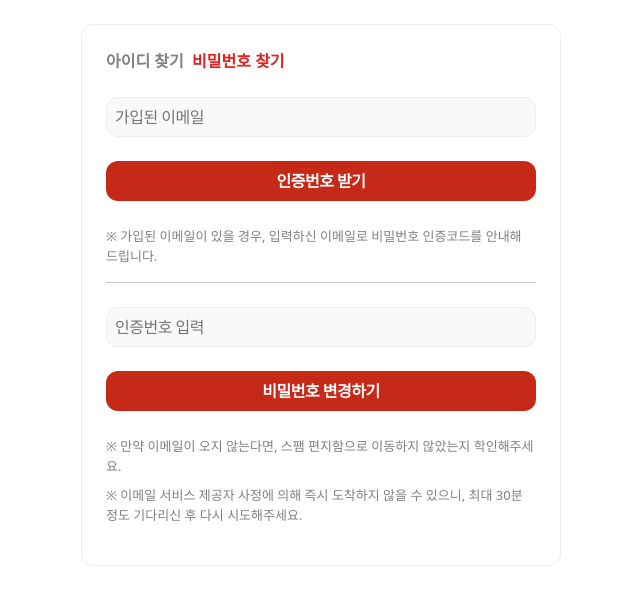
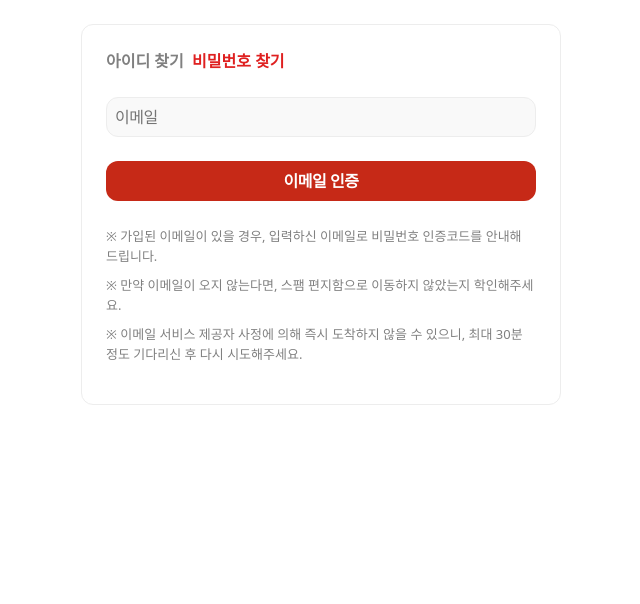
Before and after one commit to minseokiim/everyHansung_Front, a React (Create React App) app: page /forgot/password/userid in a window 1280 px wide. Shown: the top 604 px of the page, without its empty margins (319-959 px from the left). Built offline with nearby package versions, Linux system fonts and the light colour scheme.

Commit message:
비밀번호 찾기 이메일 인증 코드 구현

```diff
--- a/src/App.js
+++ b/src/App.js
@@ -24,7 +24,7 @@ import MessagePage from "./page/messagePage/MessagePage";
 
 import FindIdPage from "./page/signupPage/FindIdPage";
 import FindPwPage from "./page/signupPage/FindPwPage";
-import FindPwPage2 from "./page/signupPage/FindPwPage2";
+import EmailAuthPage from "./page/signupPage/EmailAuthPage";
 import HowToUsePage from "./page/myPage/CommunityPage/HowToUsePage";
 
 import { BrowserRouter as Router, Routes, Route } from "react-router-dom";
@@ -227,7 +227,7 @@ const App = () => {
 
         <Route path="/forgot" element={<FindIdPage />}></Route>
         <Route path="/forgot/password" element={<FindPwPage />}></Route>
-        <Route path="/forgot/password/userid" element={<FindPwPage2 />}></Route>
+        <Route path="/forgot/password/userid" element={<EmailAuthPage />}></Route>
 
         <Route path="/my/password" element={<ChangePwPage />} />
         <Route path="/my/nickname" element={<ChangeNickPage />} />
--- /dev/null
+++ b/src/page/signupPage/EmailAuthPage.js
@@ -0,0 +1,121 @@
+import { useState } from "react";
+import axios from "axios";
+import "./SignUpPage.css";
+import emailjs from "emailjs-com";
+import { useNavigate } from "react-router-dom";
+
+const EmailAuthPage = () => {
+  const [email, setEmail] = useState("");
+  const [verificationCode, setVerificationCode] = useState("");
+  const [inputVerificationCode, setInputVerificationCode] = useState("");
+  const [isVerificationCodeSent, setIsVerificationCodeSent] = useState(false);
+  const move = useNavigate();
+
+  const sendEmail = async () => {
+    const generatedCode = Math.floor(100000 + Math.random() * 900000); // 6자리 인증 코드 생성
+    setVerificationCode(generatedCode);
+
+    try {
+      const templateParams = {
+        email,
+        verificationCode: generatedCode,
+      };
+      await emailjs.send(
+        "service_ogh6vg4",
+        "template_r6z03sd",
+        templateParams,
+        "KUYn7pjZiQPRaff54"
+      );
+      alert("인증코드 이메일로 전송되었습니다.");
+      setIsVerificationCodeSent(true);
+    } catch (error) {
+      alert("인증코드 이메일로 전송을 실패했습니다.");
+    }
+  };
+
+  const onSubmit = async (e) => {
+    e.preventDefault();
+    if (isVerificationCodeSent) {
+      if (inputVerificationCode === verificationCode.toString()) {
+        alert("인증 번호가 확인되었습니다.");
+        move("/forgot/password/identity/result");
+      } else {
+        alert("인증 번호가 일치하지 않습니다.");
+      }
+    } else {
+      sendEmail();
+    }
+  };
+
+  return (
+    <div id="register-container">
+      <div className="">
+        <div className="mb-3 ">
+          <strong
+            className="notimportant cursor-pointer"
+            onClick={(e) => {
+              e.preventDefault();
+              move("/forgot");
+            }}
+          >
+            아이디 찾기
+          </strong>
+          &nbsp;&nbsp;
+          <strong className="important cursor-pointer">비밀번호 찾기</strong>
+          <div className="input">
+            <input
+              type="text"
+              value={email}
+              onChange={(e) => {
+                setEmail(e.target.value);
+              }}
+              placeholder="이메일"
+            ></input>
+          </div>
+          {isVerificationCodeSent && (
+            <div className="input">
+              <input
+                type="text"
+                value={inputVerificationCode}
+                onChange={(e) => {
+                  setInputVerificationCode(e.target.value);
+                }}
+                placeholder="인증 번호"
+              ></input>
+            </div>
+          )}
+
+          <div className="input">
+            <button
+              className="lec-button mb-3"
+              type="submit"
+              onClick={onSubmit}
+            >
+              {isVerificationCodeSent ? "인증 번호 확인" : "이메일 인증"}
+            </button>
+          </div>
+
+          <div className="grey">
+            <div className="text">
+              ※ 가입된 이메일이 있을 경우, 입력하신 이메일로 비밀번호
+              인증코드를 안내해 드립니다.
+            </div>
+
+            <div className="text">
+              ※ 만약 이메일이 오지 않는다면, 스팸 편지함으로 이동하지
+              않았는지 학인해주세요.
+            </div>
+
+            <div className="text">
+              ※ 이메일 서비스 제공자 사정에 의해 즉시 도착하지 않을 수
+              있으니, 최대 30분 정도 기다리신 후 다시 시도해주세요.
+            </div>
+          </div>
+
+        </div>
+      </div>
+    </div>
+  );
+};
+
+export default EmailAuthPage;
--- a/src/page/signupPage/FindPwPage.js
+++ b/src/page/signupPage/FindPwPage.js
@@ -1,12 +1,27 @@
 import { useState } from "react";
 import axios from "axios";
 import "./SignUpPage.css";
-import emailjs from "emailjs-com";
 import { useNavigate } from "react-router-dom";
 
 const FindPwPage = () => {
   const [studentId, setStudentId] = useState("");
   const move = useNavigate();
+
+  const onSubmit = async (e) => {
+    e.preventDefault();
+    try {
+      const response = await axios.get(`http://localhost:8080/members/${studentId}`);
+      console.log(response);
+
+      if (response && response.data !== null) {
+        move("/forgot/password/userid");
+      }
+    } catch (error) {
+      if (error.response && error.response.status === 401) {
+        alert("가입되지 않은 학번입니다.");
+      }
+    }
+  };
 
   return (
     <div id="register-container">
@@ -30,17 +45,14 @@ const FindPwPage = () => {
               onChange={(e) => {
                 setStudentId(e.target.value);
               }}
-              placeholder="가입된 아이디"
+              placeholder="가입된 학번"
             ></input>
           </div>
           <div className="input">
             <button
               className="lec-button mb-3"
               type="submit"
-              onClick={(e) => {
-                e.preventDefault();
-                move("/forgot/password/userid");
-              }}
+              onClick={onSubmit}
             >
               비밀번호 찾기
             </button>
@@ -50,4 +62,5 @@ const FindPwPage = () => {
     </div>
   );
 };
+
 export default FindPwPage;
--- a/src/page/signupPage/FindPwPage2.js
+++ /dev/null
@@ -1,157 +0,0 @@
-import { useState } from "react";
-import axios from "axios";
-import "./SignUpPage.css";
-import emailjs from "emailjs-com";
-import { useNavigate } from "react-router-dom";
-
-const FindPwPage2 = () => {
-  const [email, setEmail] = useState("");
-  const [newPassword, setNewPassword] = useState("");
-  const [verificationCode, setVerificationCode] = useState("");
-  const [message, setMessage] = useState("");
-  const move = useNavigate();
-
-  const sendEmail = async () => {
-    try {
-      const templateParams = {
-        email,
-        verificationCode: Math.floor(100000 + Math.random() * 900000), // 6자리 인증 코드 생성
-      };
-      await emailjs.send(
-        "YOUR_SERVICE_ID",
-        "YOUR_TEMPLATE_ID",
-        templateParams,
-        "YOUR_USER_ID"
-      );
-      setMessage("Verification code sent!");
-    } catch (error) {
-      console.error(error);
-      setMessage("Failed to send verification code.");
-    }
-  };
-
-  const changePassword = async (e) => {
-    try {
-      const response = await axios.get(
-        "http://localhost:8080/forgot/password",
-        {
-          params: { email },
-        }
-      );
-      setMessage("Password changed!");
-    } catch (error) {
-      console.error(error);
-      setMessage("Failed to change password.");
-    }
-  };
-
-  const onSubmit = async (e) => {
-    e.preventDefault();
-    try {
-      const response = await axios.get(
-        "http://localhost:8080/forgot/password",
-        {
-          params: { email },
-        }
-      );
-      const studentId = response.data; // API 응답에 따라 경로를 변경해야 할 수 있습니다.
-      const now = new Date();
-      const time =
-        now.getMonth() +
-        1 +
-        "월 " +
-        now.getDate() +
-        "일 " +
-        now.getHours() +
-        "시 " +
-        now.getMinutes() +
-        "분";
-
-      await sendEmail("KUYn7pjZiQPRaff54", email, time, studentId);
-      alert("비밀번호 변경을 위한 인증번호가 이메일로 전송되었습니다.");
-    } catch (error) {
-      if (error.response && error.response.status === 401) {
-        alert("가입되지 않은 이메일입니다.");
-      }
-    }
-  };
-  return (
-    <div id="register-container">
-      <div className="">
-        <div className="mb-3 ">
-          <strong
-            className="notimportant cursor-pointer"
-            onClick={(e) => {
-              e.preventDefault();
-              move("/forgot");
-            }}
-          >
-            아이디 찾기
-          </strong>
-          &nbsp;&nbsp;
-          <strong className="important cursor-pointer">비밀번호 찾기</strong>
-          <div className="input">
-            <input
-              type="text"
-              value={email}
-              onChange={(e) => {
-                setEmail(e.target.value);
-              }}
-              placeholder="가입된 이메일"
-            ></input>
-          </div>
-          <div className="input">
-            <button
-              className="lec-button mb-3"
-              type="submit"
-              onClick={onSubmit}
-            >
-              인증번호 받기
-            </button>
-            <div className="grey">
-              <div className="text">
-                ※ 가입된 이메일이 있을 경우, 입력하신 이메일로 비밀번호
-                인증코드를 안내해 드립니다.
-              </div>
-            </div>
-            <hr />
-            <div className="input">
-              <input
-                type="text"
-                value={email}
-                onChange={(e) => {
-                  setEmail(e.target.value);
-                }}
-                placeholder="인증번호 입력"
-              ></input>
-            </div>
-            <div className="input">
-              <button
-                className="lec-button mb-3"
-                type="submit"
-                onClick={(e) => {
-                  move("/my/password");
-                }}
-              >
-                비밀번호 변경하기
-              </button>
-              <div className="grey">
-                <div className="text">
-                  ※ 만약 이메일이 오지 않는다면, 스팸 편지함으로 이동하지
-                  않았는지 학인해주세요.
-                </div>
-
-                <div className="text">
-                  ※ 이메일 서비스 제공자 사정에 의해 즉시 도착하지 않을 수
-                  있으니, 최대 30분 정도 기다리신 후 다시 시도해주세요.
-                  <br />
-                </div>
-              </div>
-            </div>
-          </div>
-        </div>
-      </div>
-    </div>
-  );
-};
-export default FindPwPage2;
```
Also changed, not shown: src/page/signupPage/FindIdPage.js (+2 -11 lines).
